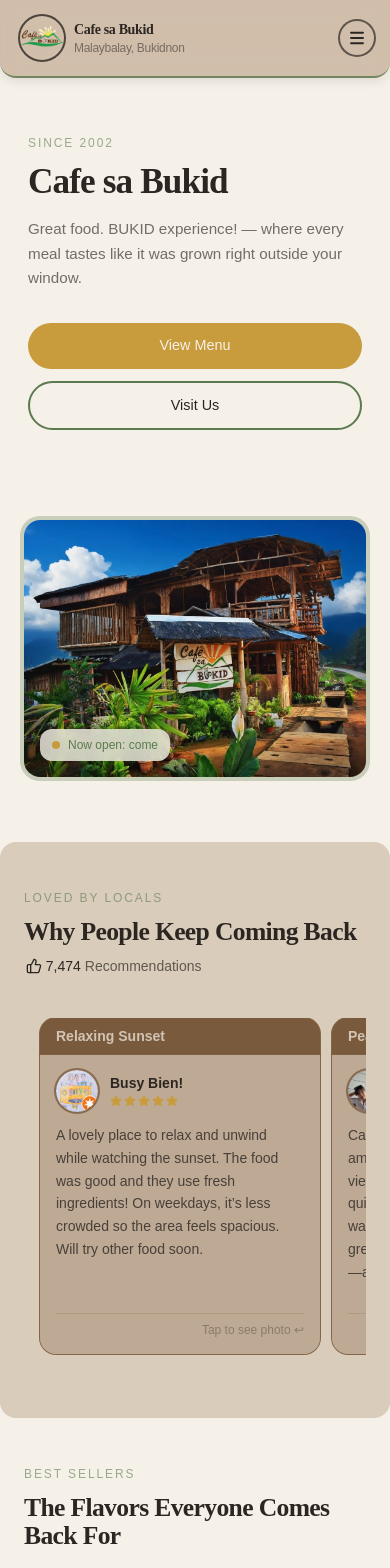
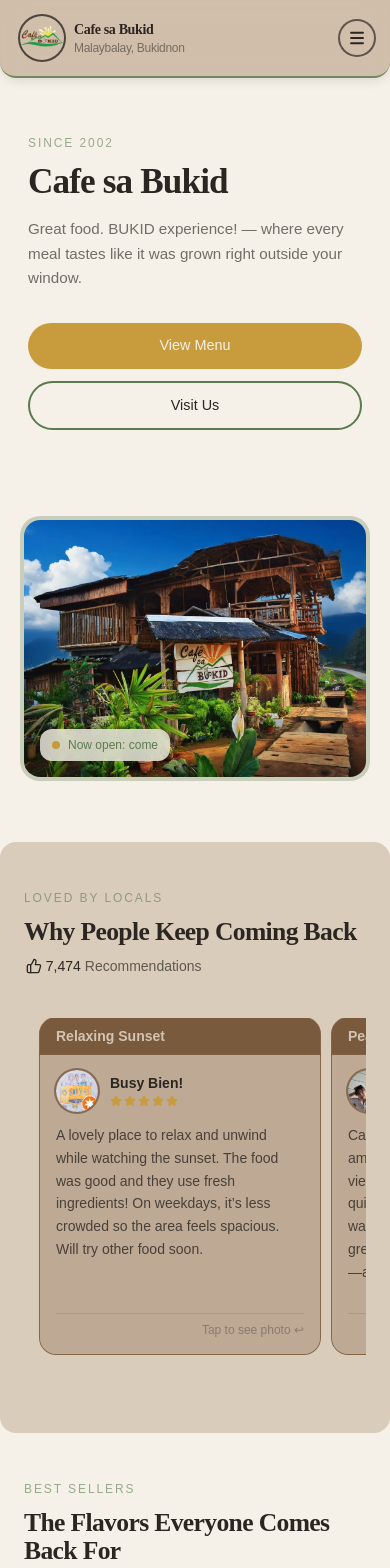
Before and after one commit to Kopi-Naparan1/Cafe-sa-Bukid, a Next.js app: page / in a window 390 px wide. Shown: the top 1568 px of the page. Built offline with nearby package versions, Linux system fonts and the light colour scheme.

Commit message:
Update SocialProof section height for improved layout

```diff
--- a/src/components/sections/SocialProof.jsx
+++ b/src/components/sections/SocialProof.jsx
@@ -69,7 +69,7 @@
   );
 
   return (
-    <Section className="min-h-[50vh]  flex flex-col bg-secondary-light/30 rounded-2xl overflow-hidden max-h-[80vh] md:max-h-full">
+    <Section className="min-h-[70vh]  flex flex-col bg-secondary-light/30 rounded-2xl overflow-hidden max-h-full">
       <span className="mb-3 text-xs font-medium uppercase tracking-[.16em] text-primary/60 md:mb-4">
         Loved by Locals
       </span>
```
